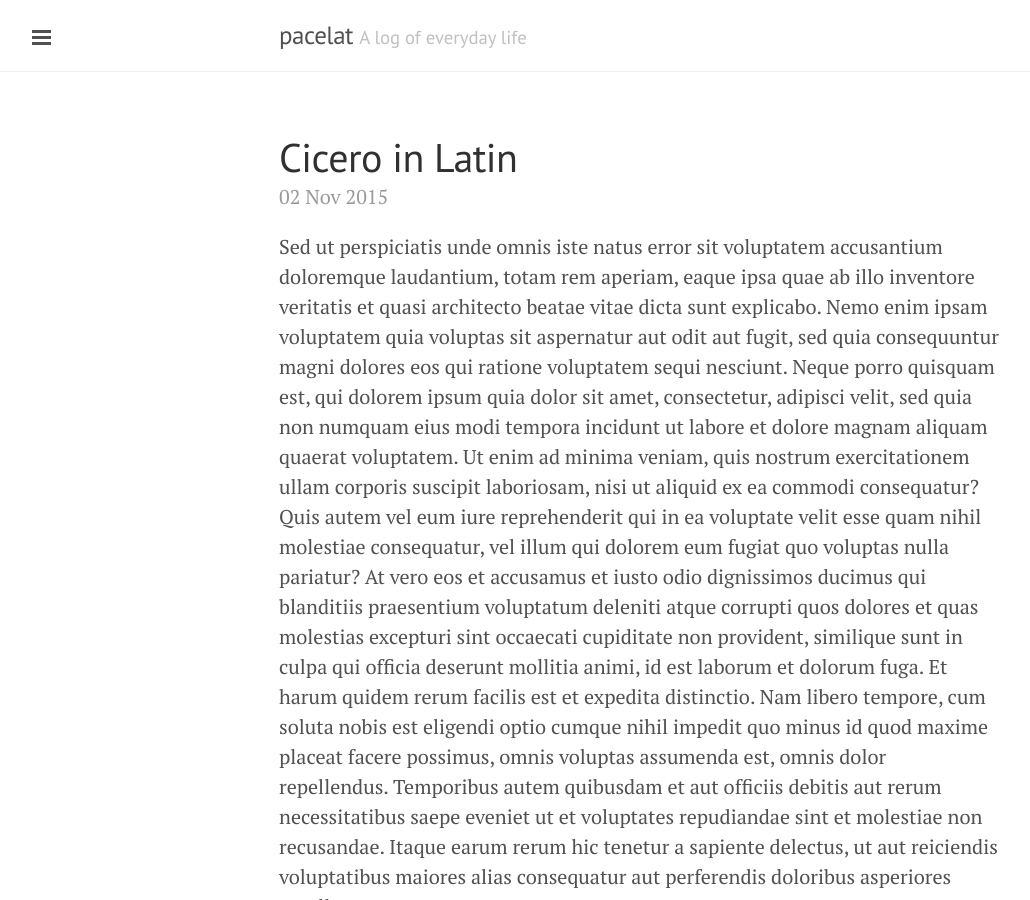
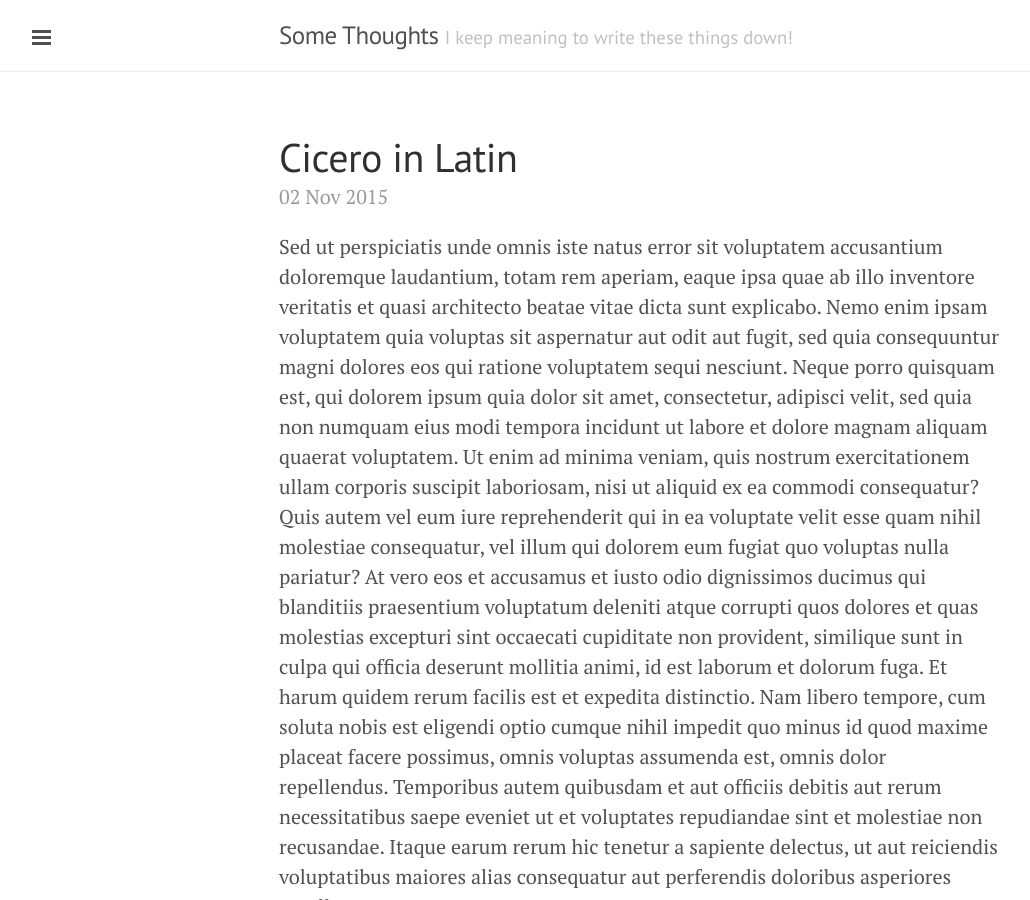
Before and after one commit to pacelat/pacelat.github.io, a Jekyll site: the page built from index.html, in a window 1280 px wide and 900 px high. Shown: the whole window, without its empty margins (1-1031 px from the left). Built offline with Jekyll 4.4.1, drawn with Linux system fonts in a browser that asks for light colours; the list of posts is cut into pages by our own code.

Commit message:
Update _config.yml

```diff
--- a/_config.yml
+++ b/_config.yml
@@ -2,7 +2,7 @@ excerpt_separator: ""
 pygments: true
 markdown: kramdown
 url: http://pacelat.github.io
-title: pacelat
-tagline: A log of everyday life
+title: Some Thoughts
+tagline: I keep meaning to write these things down!
 description: My awesome new site
 paginate: 5
```
